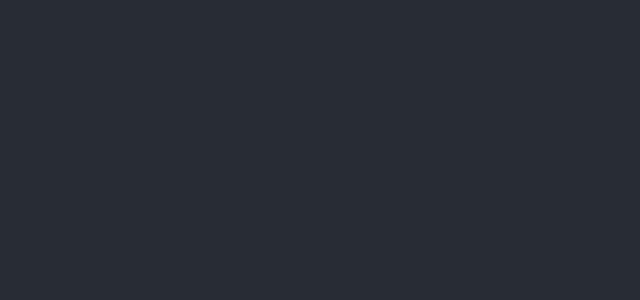
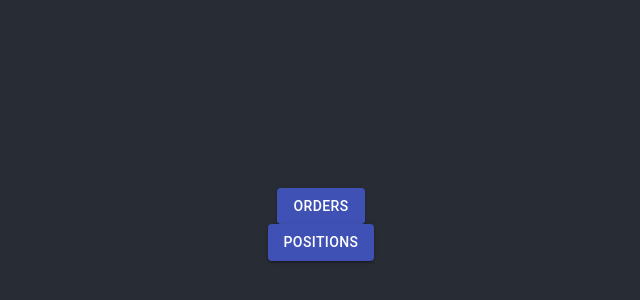
Before and after one commit to rafalochman/OrdersProducts, a React (Create React App) app in the folder frontend/front/: page / in a window 1280 px wide. Shown: the part 176-476 px from the top of the page, without its empty margins (319-959 px from the left). Built offline with nearby package versions, Linux system fonts and the light colour scheme.

Commit message:
create home page

```diff
--- a/frontend/front/src/App.js
+++ b/frontend/front/src/App.js
@@ -1,12 +1,26 @@
 import './App.css';
+import Home from "./Home";
+import Orders from "./Home";
+import Positions from "./Home";
+import AddOrder from "./Home";
+import AddPosition from "./Home";
+import EditOrder from "./Home";
+import EditPosition from "./Home";
+import {BrowserRouter as Router, Switch, Route} from 'react-router-dom';
 
 function App() {
   return (
-    <div className="App">
-      <header className="App-header">
-
-      </header>
-    </div>
+    <Router>
+      <Switch>
+        <Route path = "/" exact component={Home}/>
+        <Route path = "/orders" exact component={Orders}/>
+        <Route path = "/positions" exact component={Positions}/>
+        <Route path = "/addorder" exact component={AddOrder}/>
+        <Route path = "/addposition" exact component={AddPosition}/>
+        <Route path = "/editOrder/:id" exact component={EditOrder}/>
+        <Route path = "/editposition/:id" exact component={EditPosition}/>
+      </Switch>
+    </Router>
   );
 }
 
--- /dev/null
+++ b/frontend/front/src/Home.js
@@ -0,0 +1,20 @@
+import './App.css';
+import Button from "@material-ui/core/Button"
+import {Link} from 'react-router-dom';
+
+function Home(){
+  return (
+    <div className="App">
+      <div className="App-header">
+        <Link class="buttonLink addButton" to="/orders">
+          <Button variant="contained" color="primary" >Orders</Button>
+        </Link>
+        <Link class="buttonLink addButton" to="/positions">
+          <Button variant="contained" color="primary" >Positions</Button>
+        </Link>
+      </div>
+    </div>
+  );
+}
+
+export default Home;
```
